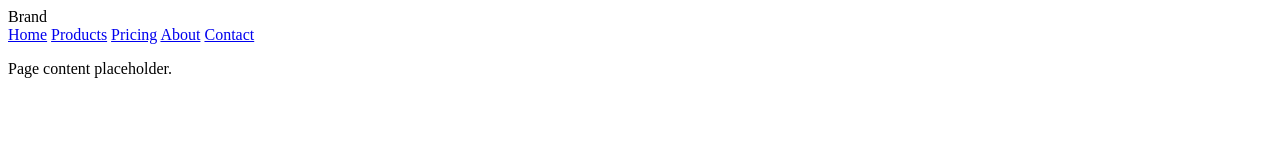
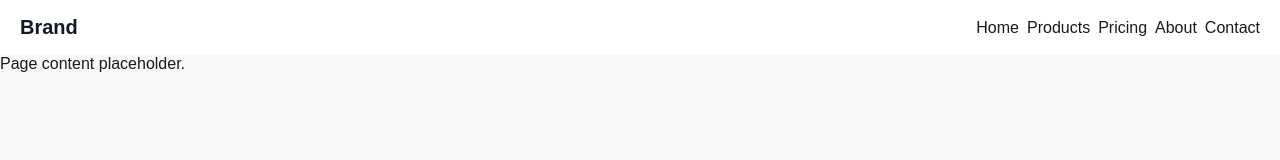
Before and after one commit to Salwa36S/Flex-and-grid-tasks-solutions, a plain HTML site: page task-01-navbar/index.html in a window 1280 px wide. Drawn offline with Linux system fonts and the light colour scheme.

Commit message:
Complete task 02 navbar css

```diff
--- a/task-01-navbar/styles.css
+++ b/task-01-navbar/styles.css
@@ -1 +1,41 @@
 /* TODO: build .site-header and .nav with Flexbox to match the mockup */
+*{
+    margin: 0;
+    padding: 0;
+    box-sizing: border-box;
+}
+body{
+    background-color: #f7f7f8;
+    color:#1a1a1a;
+    font-family: Arial, Helvetica, sans-serif;
+}
+.site-header{
+    background-color:#ffffff;
+    display: flex;
+    padding: 16px 20px;
+    justify-content: space-between;
+    align-items: center;
+    flex-wrap: wrap;
+    border-bottom: 1px dolid #d1d5db;
+}
+.logo{
+text-decoration: none;
+color: #111827;
+font-weight: 700;
+font-size: 20px;
+}
+.nav{
+    display: flex;
+    flex-wrap: wrap;
+    column-gap: 8px;
+
+}
+.nav a{
+    text-decoration: none;
+    color:#1a1a1a;;
+
+}
+.nav a:hover{
+    text-decoration: underline;
+    color: #111827;
+}
```
